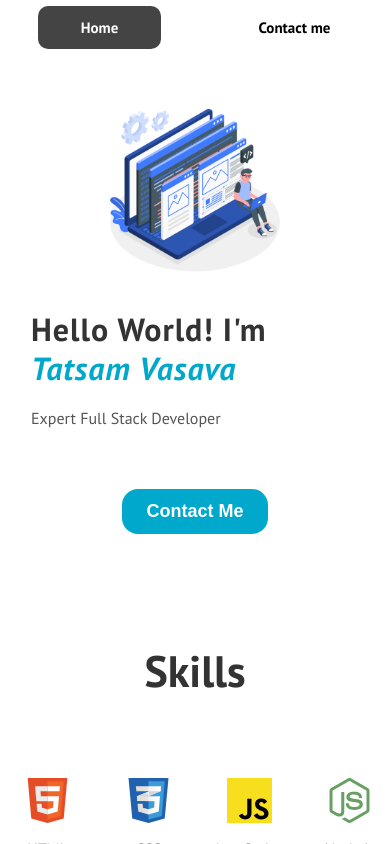
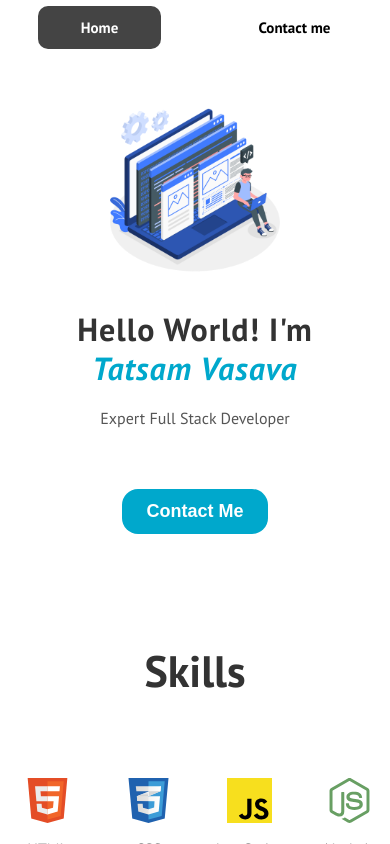
Before and after one commit to sezerz1121/portfolioFrontend, a React (Vite) app: page /home in a window 390 px wide. Built offline with nearby package versions, Linux system fonts and the light colour scheme; no server answers.

Commit message:
Update index.css

```diff
--- a/src/index.css
+++ b/src/index.css
@@ -454,6 +454,10 @@ body
   }
 
   .HomePageIntroTextTop {
+    display: flex;
+    justify-content: center;
+    align-items: center;
+    flex-direction: column;
     font-size: 32px;
     font-weight: 700;
     color: #333;  /* Darker color for better readability */
@@ -462,6 +466,9 @@ body
   }
 
   .HomePageIntroTextBottom {
+    display: flex;
+    justify-content: center;
+    align-items: center;
     font-size: 16px;
     font-weight: 500;
     color: #555;  /* Softer color for subheading */
```
